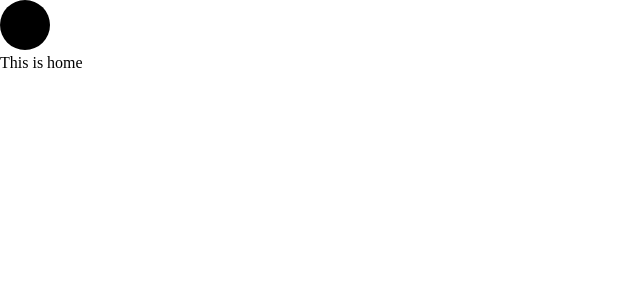
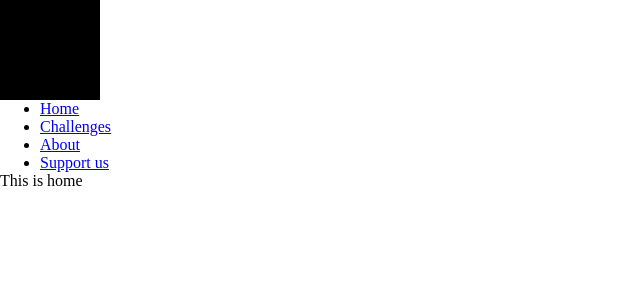
Before and after one commit to CoderTofu/PriMath, a React (Create React App) app: page / in a window 1280 px wide. Shown: the top 300 px of the page, without its empty margins (0-640 px from the left). Built offline with nearby package versions, Linux system fonts and the light colour scheme.

Commit message:
menu show on hover

```diff
--- a/src/App.js
+++ b/src/App.js
@@ -7,6 +7,7 @@ import Home from './pages/home';
 import Challenges from './pages/challenges';
 import About from './pages/about';
 import SupportUs from "./pages/support_us";
+
 
 // Component imports
 import Menu from "./components/menu";
--- a/src/components/menu.jsx
+++ b/src/components/menu.jsx
@@ -1,3 +1,4 @@
+import { useState } from "react"
 import { Link } from "react-router-dom"
 import "../css/menu.css"
 
@@ -5,11 +6,11 @@ export default function Menu() {
     return (
         <div className="menu">
             <div className="burger-menu"></div>
-            <ul className="menu-list">
-                <li><Link to={"/"}>Home</Link></li>
-                <li><Link to={"/challenges"}>Challenges</Link></li>
-                <li><Link to={"/about"}>About</Link></li>
-                <li><Link to={"/support"}>Support us</Link></li>
+            <ul className={`menu-list`}>
+                <li><Link className="menu-link" to={"/"}>Home</Link></li>
+                <li><Link className="menu-link" to={"/challenges"}>Challenges</Link></li>
+                <li><Link className="menu-link" to={"/about"}>About</Link></li>
+                <li><Link className="menu-link" to={"/support"}>Support us</Link></li>
             </ul>
         </div>
     )
--- a/src/css/menu.css
+++ b/src/css/menu.css
@@ -1,18 +1,14 @@
 .menu {
     position: relative;
     display: inline-block;
+    width: fit-content;
+    height: 100px;
 }
 
 .burger-menu {
-    --burger-size: 50px;
-    --menu-to-burger-padding: 15px;
-
     background-color: black;
-    top: 0;
-    right: calc((var(--burger-size) + var(--menu-to-burger-padding)) * -1);
-    border-radius: 100%;
-    width: var(--burger-size);
-    height: var(--burger-size);
+    height: 100px;
+    width: 100px;
 }
 
 .burger-menu:hover + .menu-list {
```
Also changed, not shown: public/img/burger.png (added), src/css/index.css (line endings or trailing spaces).
